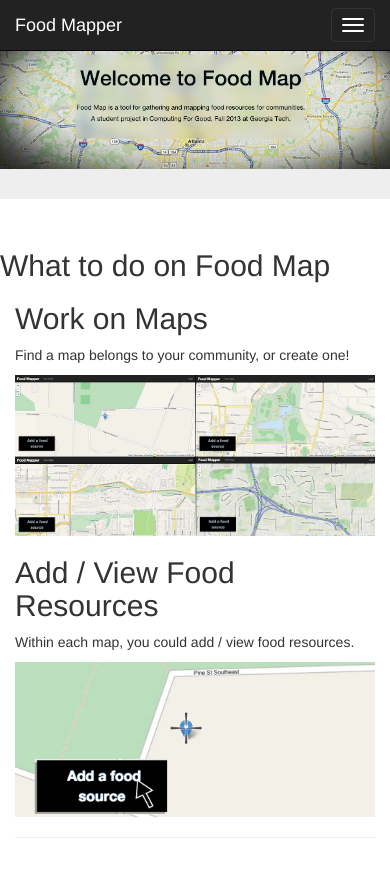
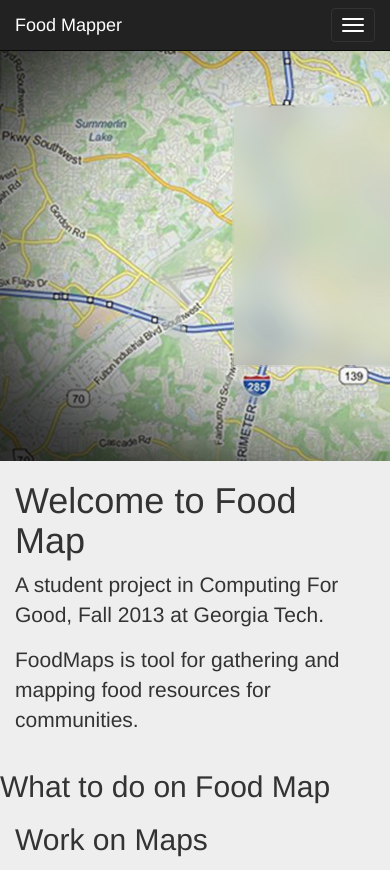
Before and after one commit to food-mappers/food-mapper-app, a Django app: page / in a window 390 px wide; the page is wider, and only the part inside the window is pictured. Shown: the top 870 px of that part. Run offline with Django 3.2, Linux system fonts and the light colour scheme; parts of the project's set-up code (start-up, migrations or seed data) failed here and were passed over; some libraries are stand-ins or nearby versions.

Commit message:
kind of responsive
See email

```diff
--- a/frontend/templates/root.html
+++ b/frontend/templates/root.html
@@ -7,7 +7,12 @@
 {% block content %}
 <div class="jumbotron">
 	<div class="highblock">
-		<img src="../static/css/images/frontfinal.jpg" class="img-responsive" alt="Responsive image" id="center">
+		<img src="../static/css/images/frontfinal1.jpg" class="img-responsive-customize" alt="Responsive image" id="center">
+		<div class="col-sm-7" id="highblocktxt">
+		<h1>Welcome to Food Map</h1>
+ 		<p>A student project in Computing For Good, Fall 2013 at Georgia Tech.</p>
+ 		<p>FoodMaps is tool for gathering and mapping food resources for communities.</p>
+ 		<div>
 	</div>
 </div>
 <div class="container">
```
Also changed, not shown: frontend/static/css/main.css (+20 -0 lines), frontend/static/css/images/frontfinal1.jpg (added).
